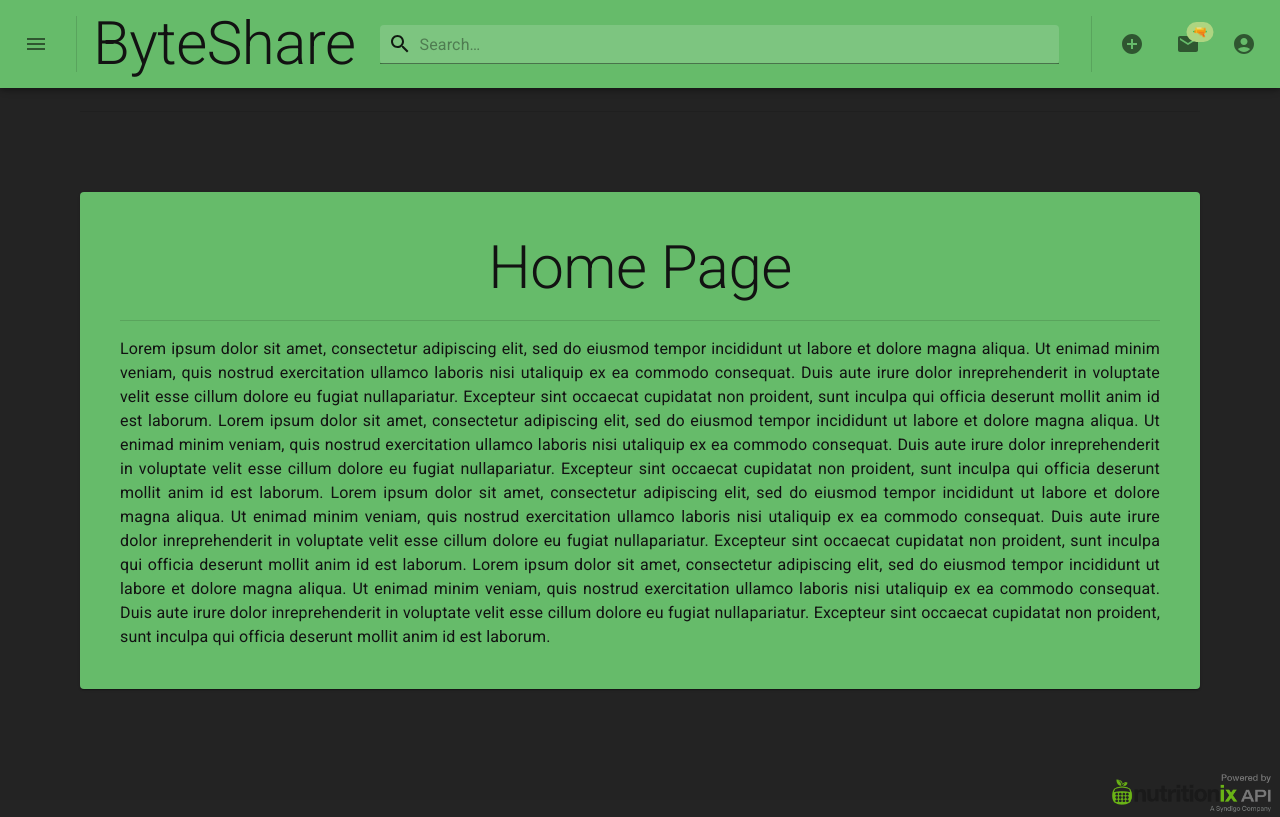
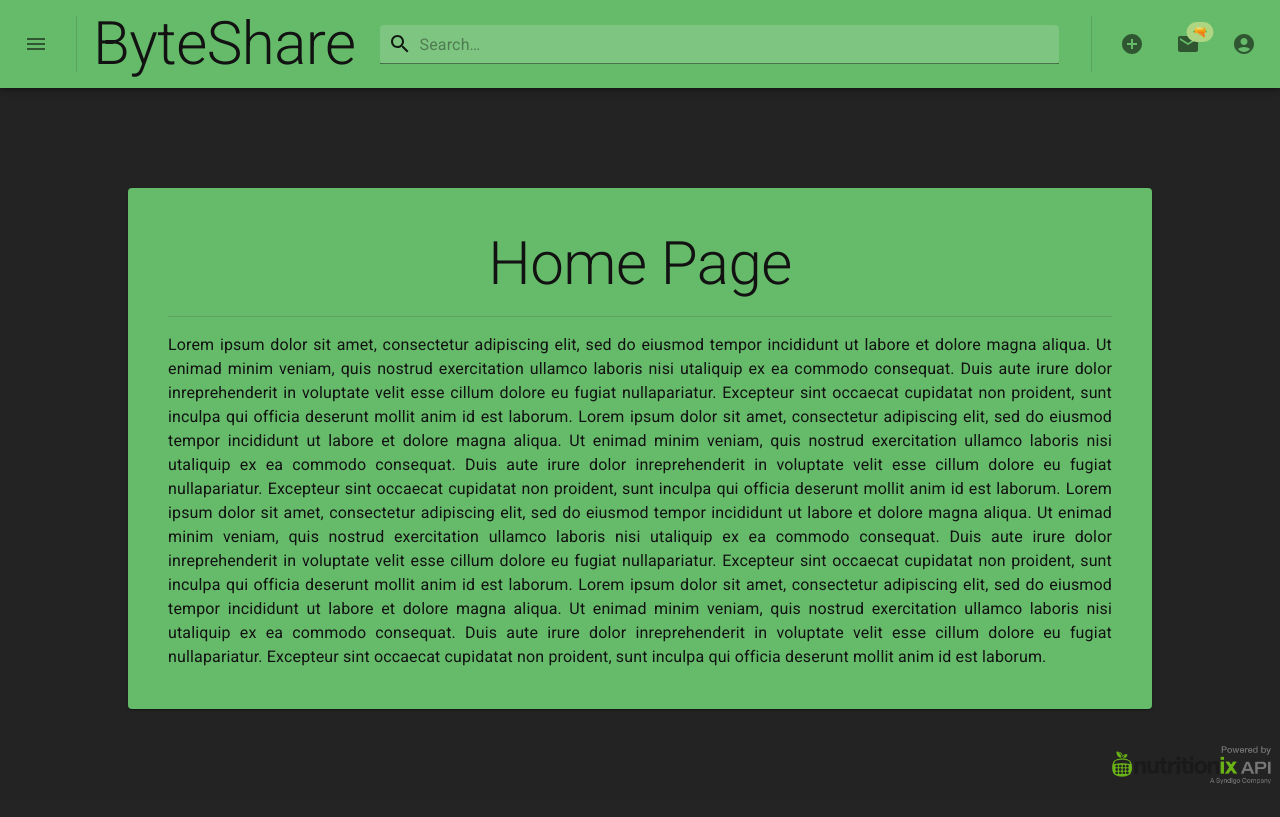
Before and after one commit to 2014-JavaFS/ByteShare-Front, a React (Vite) app: page / in a window 1280 px wide. Built offline with nearby package versions, Linux system fonts and the light colour scheme.

Commit message:
Revert "normalized some spacings"
This reverts commit 0a5254cac535c7c0365258352975a38a09aa23ad.

Previous commit was incorrectly named and pushed

```diff
--- a/src/components/test.tsx
+++ b/src/components/test.tsx
@@ -1,29 +1,38 @@
-import { Card, Divider, Typography } from "@mui/material";
+import { Card, Divider, Grid, Typography } from "@mui/material";
 
 export default function TestBlock({ props }) {
-  const num: number = props.num;
+  const title = props.title;
+  const num = props.num;
+  const text =
+    "Lorem ipsum dolor sit amet, consectetur adipiscing elit, sed do eiusmod tempor incididunt ut labore et dolore magna aliqua. Ut enimad minim veniam, quis nostrud exercitation ullamco laboris nisi utaliquip ex ea commodo consequat. Duis aute irure dolor inreprehenderit in voluptate velit esse cillum dolore eu fugiat nullapariatur. Excepteur sint occaecat cupidatat non proident, sunt inculpa qui officia deserunt mollit anim id est laborum.";
 
-  const loremIpsum =
-    "Lorem ipsum dolor sit amet, consectetur adipiscing elit, sed do eiusmod tempor incididunt ut labore et dolore magna aliqua. Ut enimad minim veniam, quis nostrud exercitation ullamco laboris nisi utaliquip ex ea commodo consequat. Duis aute irure dolor inreprehenderit in voluptate velit esse cillum dolore eu fugiat nullapariatur. Excepteur sint occaecat cupidatat non proident, sunt inculpa qui officia deserunt mollit anim id est laborum.";
-  let fullText = "";
+  const textCard = (
+    <Card sx={{ width: "80%", p: 5, pt: 3, m: 5 }}>
+      {/*ANY CONTENT YOU WANT BELOW*/}
+
+      <Typography variant="h3" align="center">
+        {title}
+      </Typography>
+      <Divider sx={{ my: 2 }} />
+      <Typography align="justify">
+        {text} {text} {text}
+      </Typography>
+
+      {/*ANY CONTENT YOU WANT ABOVE*/}
+    </Card>
+  );
+
+  const cards = [];
   for (let i = 0; i < num; i++) {
-    fullText += " " + loremIpsum;
+    cards.push(textCard);
   }
 
-  const Cards = [];
-  for (let i = 0; i < num; i++) {
-    Cards.push(
-      <Card key={i} sx={{ p: 5, m: 5 }}>
-        <Typography variant="h2" align="center">
-          {num}
-        </Typography>
-
-        <Divider sx={{ my: 2 }} />
-
-        <Typography align="justify">{fullText}</Typography>
-      </Card>
-    );
-  }
-
-  return <>{...Cards}</>;
+  return (
+    <>
+      <Grid container direction="column" alignItems="center" minWidth={"500px"}>
+        <Divider sx={{ m: 6 }} />
+        {cards}
+      </Grid>
+    </>
+  );
 }
--- a/src/pages/home.tsx
+++ b/src/pages/home.tsx
@@ -1,23 +1,40 @@
-import { Typography, Card, Divider } from "@mui/material";
+import { Typography, Card, Grid, Divider } from "@mui/material";
 
 export default function Home() {
-
+  //ignore this
   const loremIpsum =
     "Lorem ipsum dolor sit amet, consectetur adipiscing elit, sed do eiusmod tempor incididunt ut labore et dolore magna aliqua. Ut enimad minim veniam, quis nostrud exercitation ullamco laboris nisi utaliquip ex ea commodo consequat. Duis aute irure dolor inreprehenderit in voluptate velit esse cillum dolore eu fugiat nullapariatur. Excepteur sint occaecat cupidatat non proident, sunt inculpa qui officia deserunt mollit anim id est laborum.";
 
-  return (
-    <Card sx={{ p: 5, m: 5 }}>
-
+  const textCard = (
+    <Card
+      sx={{
+        width: "80%",
+        p: 5,
+        m: 4,
+      }}
+    >
       <Typography variant="h2" align="center">
         Home Page
       </Typography>
-
       <Divider sx={{ my: 2 }} />
-
-      <Typography variant="body1" align="justify">
+      <Typography align="justify">
         {loremIpsum} {loremIpsum} {loremIpsum} {loremIpsum}
       </Typography>
-
     </Card>
   );
+
+  return (
+    <>
+      <Grid
+        container
+        spacing={0}
+        direction="column"
+        alignItems="center"
+        minWidth={"500px"}
+      >
+        <Divider sx={{ m: 6 }} />
+        {textCard}
+      </Grid>
+    </>
+  );
 }
--- a/src/pages/layout.tsx
+++ b/src/pages/layout.tsx
@@ -1,15 +1,11 @@
 import { Outlet } from "react-router-dom";
 import NavAppBar from "../components/navappbar";
-import { Grid, Divider } from "@mui/material";
 
 export default function Layout() {
   return (
     <>
       <NavAppBar />
-      <Grid container direction="column" minWidth={"500px"} sx={{ p: 5 }}>
-        <Divider sx={{ m: 5, display: "inline-block" }} />
-        <Outlet />
-      </Grid>
+      <Outlet />
       <img
         src={"src/assets/legallyRequiredPNG.png"}
         width="180"
```
Also changed, not shown: src/components/navappbar.tsx (+3 -4 lines).
